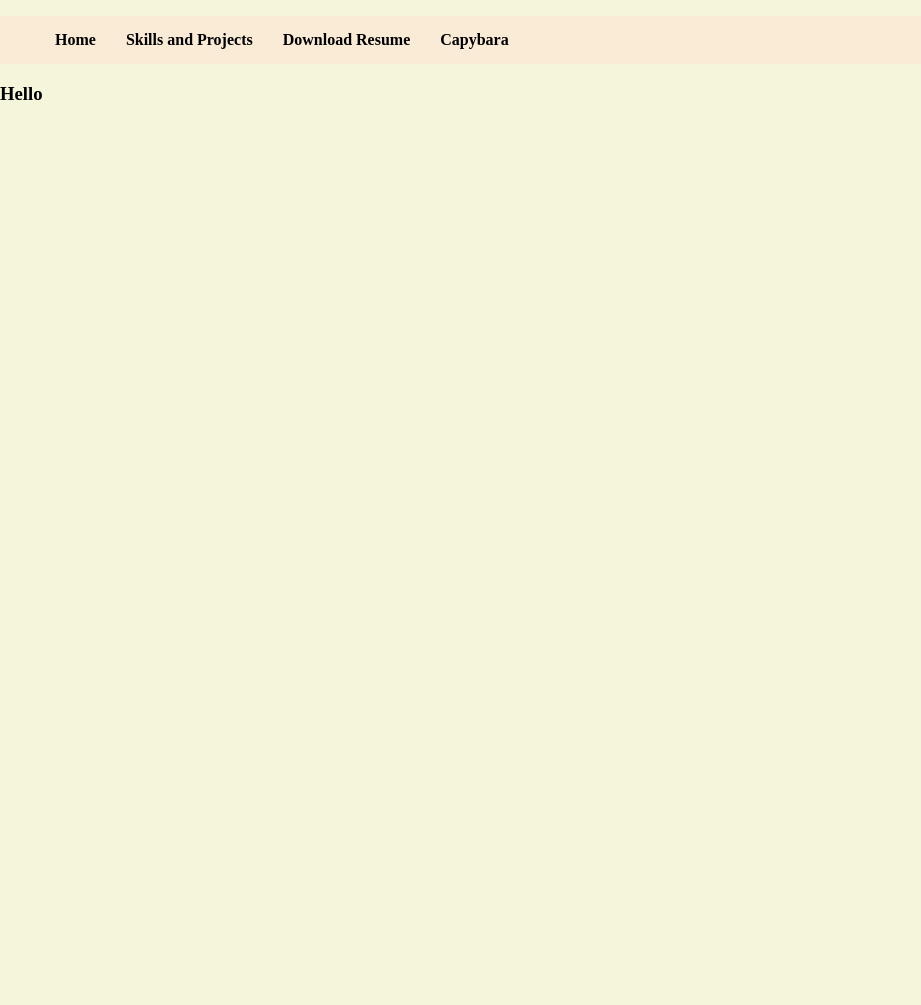
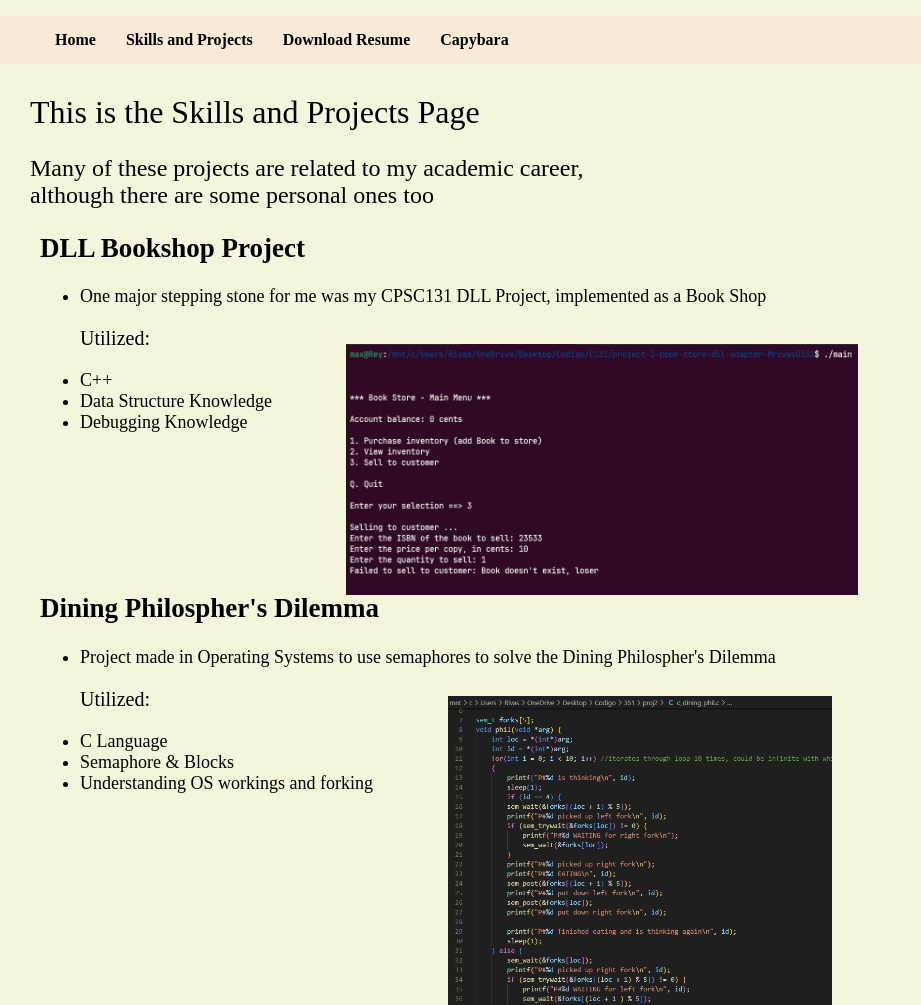
Before and after one commit to Mrivas0331/CPSC349_FinalProj, a plain HTML site: page s&p.html in a window 1280 px wide. Shown: the whole page, without its empty margins (0-921 px from the left). Before the commit the page ends 800 px from the top, so only its background shows below. Drawn offline with Linux system fonts and the light colour scheme.

Commit message:
added more to the skills & projects zone

```diff
--- a/s&p.css
+++ b/s&p.css
@@ -35,7 +35,7 @@ body {
 
 #capy {
     opacity: 0;
-    transition: opacity 2s ease-in;
+    transition: opacity 7s ease-in;
     width: 50%;
     position: absolute;
     top: 125px;
@@ -50,3 +50,41 @@ body {
     justify-content: center;
     align-items: center;
 }
+.Opening {
+    font-size: xx-large;
+    margin-left: 30px;
+    margin-top: 30px;
+}
+.Opening p {
+    font-size: x-large;
+    margin-right: 50%;
+}
+.projects {
+    font-size: large;
+}
+.projects p{
+    margin-left: 40px;
+    font-size: 20px;
+}
+#listies {
+    margin-left: 40px;
+}
+#proj_title {
+    margin-left: 40px;
+}
+#dll img{
+    position: absolute;
+    width: 40%;
+    top: 43%;
+    left: 27%;
+}
+#proj_title2 {
+    margin-top: 160px;
+    margin-left: 40px;
+}
+#phil img {
+    position: absolute;
+    width: 30%;
+    left: 35%;
+    top: 87%;
+}
--- a/s&p.html
+++ b/s&p.html
@@ -15,6 +15,17 @@
                 <li><a href="capybara.html">Capybara</a></li>
             </ul>
         </nav>
-        <h3>Hello</h3>
+        <div class = "Opening"><div id = "Welcome">This is the Skills and Projects Page</div>
+        <p>Many of these projects are related to my academic career, although there are some personal ones too</p></div>
+        <div class="projects">
+            <div id ="proj_title"><h2>DLL Bookshop Project</h2></div>
+            <div id="listies"><ul><li>One major stepping stone for me was my CPSC131 DLL Project, implemented as a Book Shop</li></ul></div>
+            <div id="listies"><p>Utilized: <ul><li>C++</li><li>Data Structure Knowledge</li><li>Debugging Knowledge</li></ul></p></div>
+            <div id="dll"><img src="./Static/image.png"></div>
+            <div id ="proj_title2"><h2>Dining Philospher's Dilemma</h2></div>
+            <div id="listies"><ul><li>Project made in Operating Systems to use semaphores to solve the Dining Philospher's Dilemma</li></ul></div>
+            <div id="listies"><p>Utilized: <ul><li>C Language</li><li>Semaphore & Blocks</li><li>Understanding OS workings and forking</li></ul></p></div>
+            <div id="phil"><img src="./Static/image2.png"></div>
+        </div>
     </body>
 </html>
```
Also changed, not shown: cssFinal.css (+11 -2 lines), index.html (+1 -3 lines), Static/image.png (added), Static/image2.png (added).
